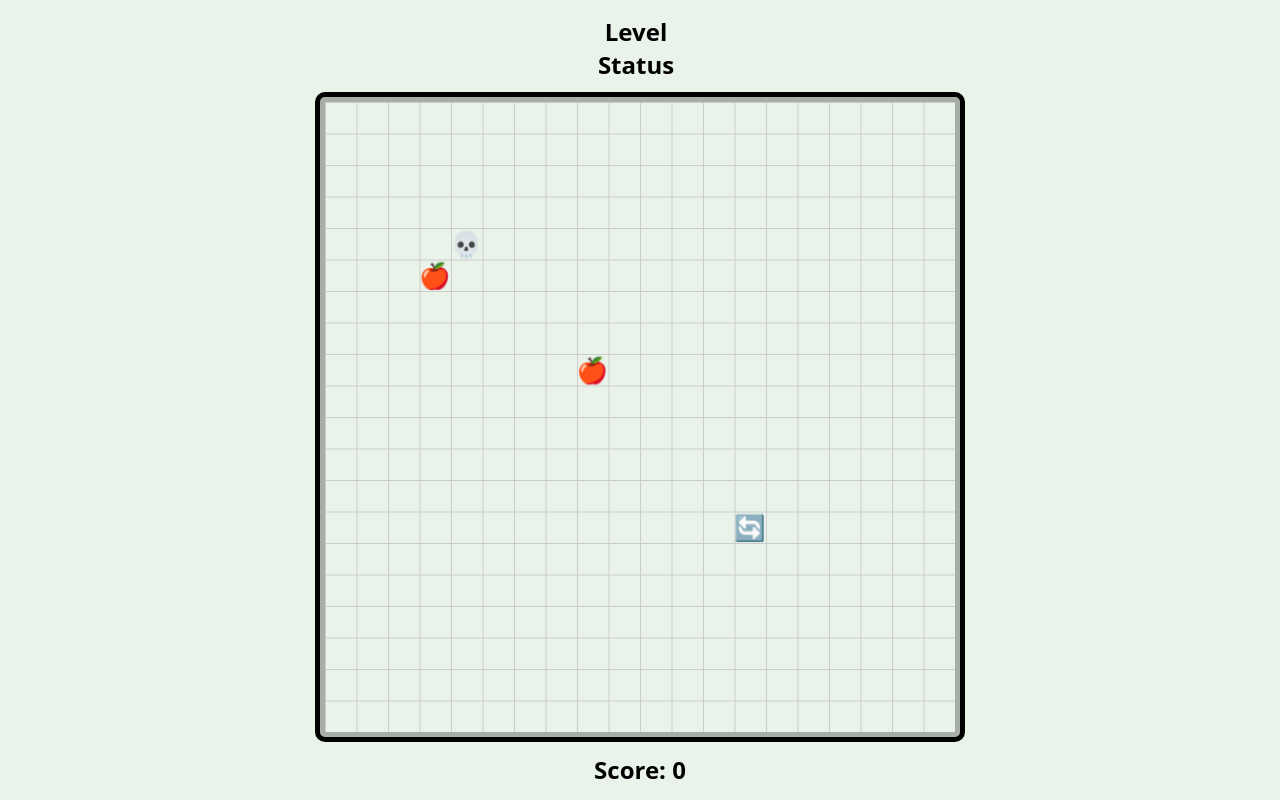
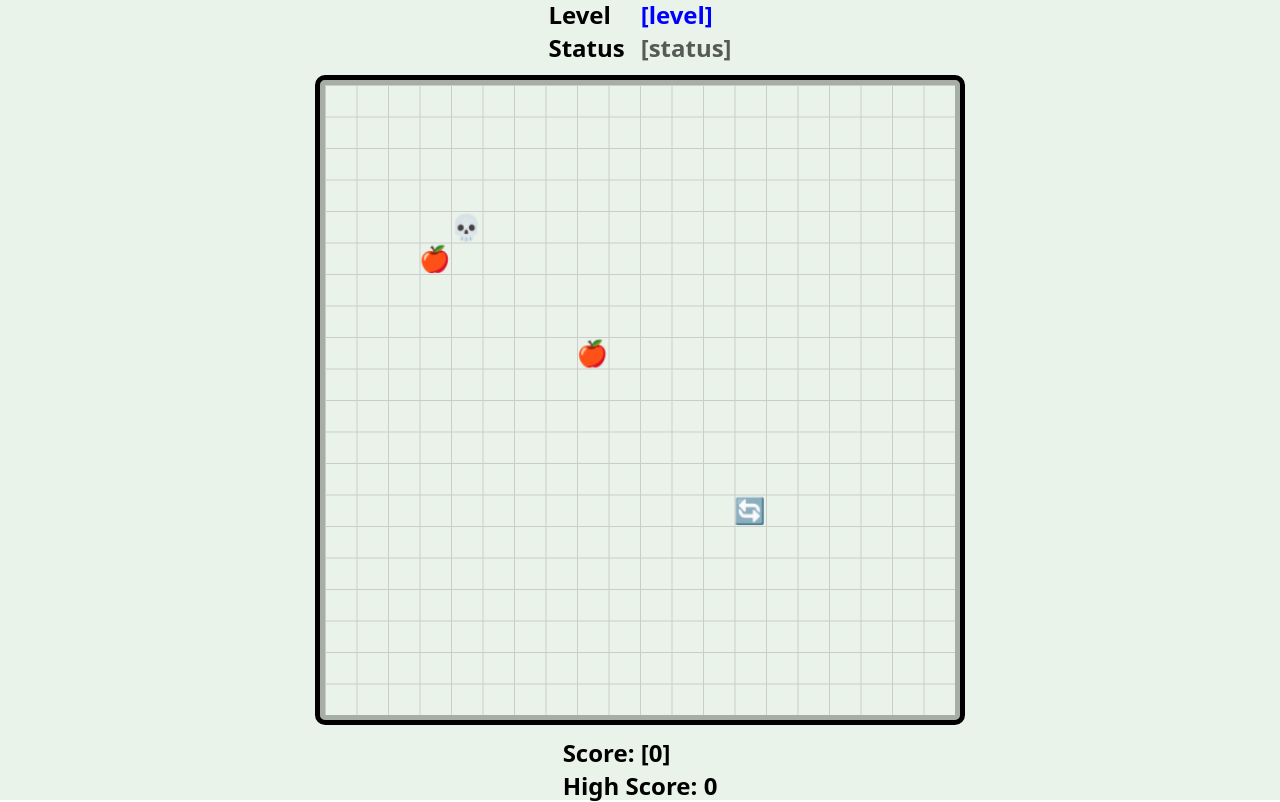
Before and after one commit to ckafrouni/ckafrouni.github.io, a plain HTML site: page index.html in a window 1280 px wide. Drawn offline with Linux system fonts and the light colour scheme.

Commit message:
Update canvas element in index.html and fix high score display in snake.js

```diff
--- a/index.html
+++ b/index.html
@@ -48,19 +48,20 @@
         }
 
         .status {
-            text-align: center;
             margin-bottom: 1rem;
             font-size: 1.5rem;
             font-weight: bold;
-        }
-
-        #level,
-        #status {
-            margin-left: 0.5rem;
+            display: grid;
+            column-gap: 1rem;
+            grid-template: max-content max-content / max-content max-content;
         }
 
         #level {
             color: blue;
+        }
+
+        #status {
+            color: rgba(0, 0, 0, 0.632);
         }
 
         #status[status="running"] {
@@ -87,12 +88,13 @@
 <body>
     <div class="app">
         <div class="status">
-            <div>Level <span id="level"></span></div>
-            <div>Status <span id="status"></span></div>
+            <span>Level</span><span id="level">[level]</span>
+            <span>Status</span><span id="status">[status]</span>
         </div>
         <canvas id="canvas" walls="true"></canvas>
         <div class="stats">
-            <p>Score: <span id="score">0</span></p>
+            <p>Score: <span id="score">[0]</span></p>
+            <p>High Score: <span id="highscore"> [0]</span></p>
         </div>
     </div>
     <script type="module" src="snake.js"></script>
--- a/snake.js
+++ b/snake.js
@@ -7,6 +7,8 @@ const c = document.getElementById("canvas")
 const status = document.getElementById("status")
 const level = document.getElementById("level")
 const score = document.getElementById("score")
+const highscore = document.getElementById("highscore")
+highscore.textContent = localStorage.getItem('highscore') || 0
 
 /** @type {CanvasRenderingContext2D} */
 const ctx = c.getContext('2d')
@@ -229,6 +231,8 @@ const loop = () => {
     status.textContent = gameState.status
     status.setAttribute('status', gameState.status)
     score.textContent = gameState.snake.body.length
+    highscore.textContent = Math.max(parseInt(highscore.textContent), gameState.snake.body.length)
+    localStorage.setItem('highscore', highscore.textContent)
     if (gameState.status !== 'running') {
         return
     }
```
